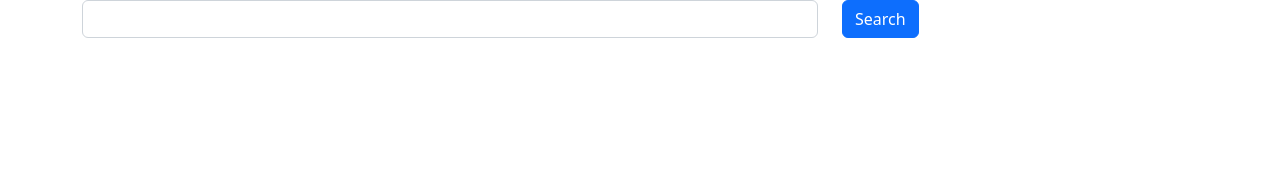
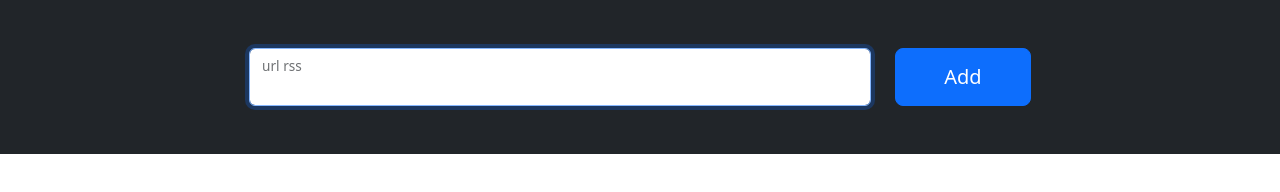
Before and after one commit to Julia-Tisa/frontend-project-11, a website built with webpack: page src/template.html in a window 1280 px wide. Built offline with nearby package versions, Linux system fonts and the light colour scheme.

Commit message:
update web

```diff
--- a/src/template.html
+++ b/src/template.html
@@ -5,16 +5,26 @@
     <meta name="viewport" content="width=device-width, initial-scale=1">
     <title>RSS aggregator</title>
   </head>
-  <body>
-      <div class="container">
-        <div class="row">
-          <div class="col-sm-8">
-            <input type="text" class="form-control mr-2" name="name" required>
-          </div>
-          <div class="col-sm-4">
-            <input type="submit" class="btn btn-primary" value="Search">
-          </div>
+  <body class="d-flex flex-column min-vh-100">
+    <section class="container-fluid bg-dark p-5">
+      <div class="row">
+        <div class="col-md-10 col-lg-8 mx-auto text-white">
+          <form action class="rss-form text-body">
+            <div class="row">
+              <div class="col">
+                <div class="form-floating">
+                  <input id="url-input" autofocus required name="url" aria-label="url" class="form-control w-100" placeholder="url rss" autocomplete="off">
+                  <label for="url-input">url rss</label>
+                </div>
+              </div>
+              <div class="col-auto">
+                <button type="submit" aria-label="add" class="h-100 btn btn-lg btn-primary px-sm-5">Add</button>
+              </div>
+            </div>
+          </form>
         </div>
+      </div>
+    </section>
     <script src="./main.js"></script>
   </body>
 </html>
```
